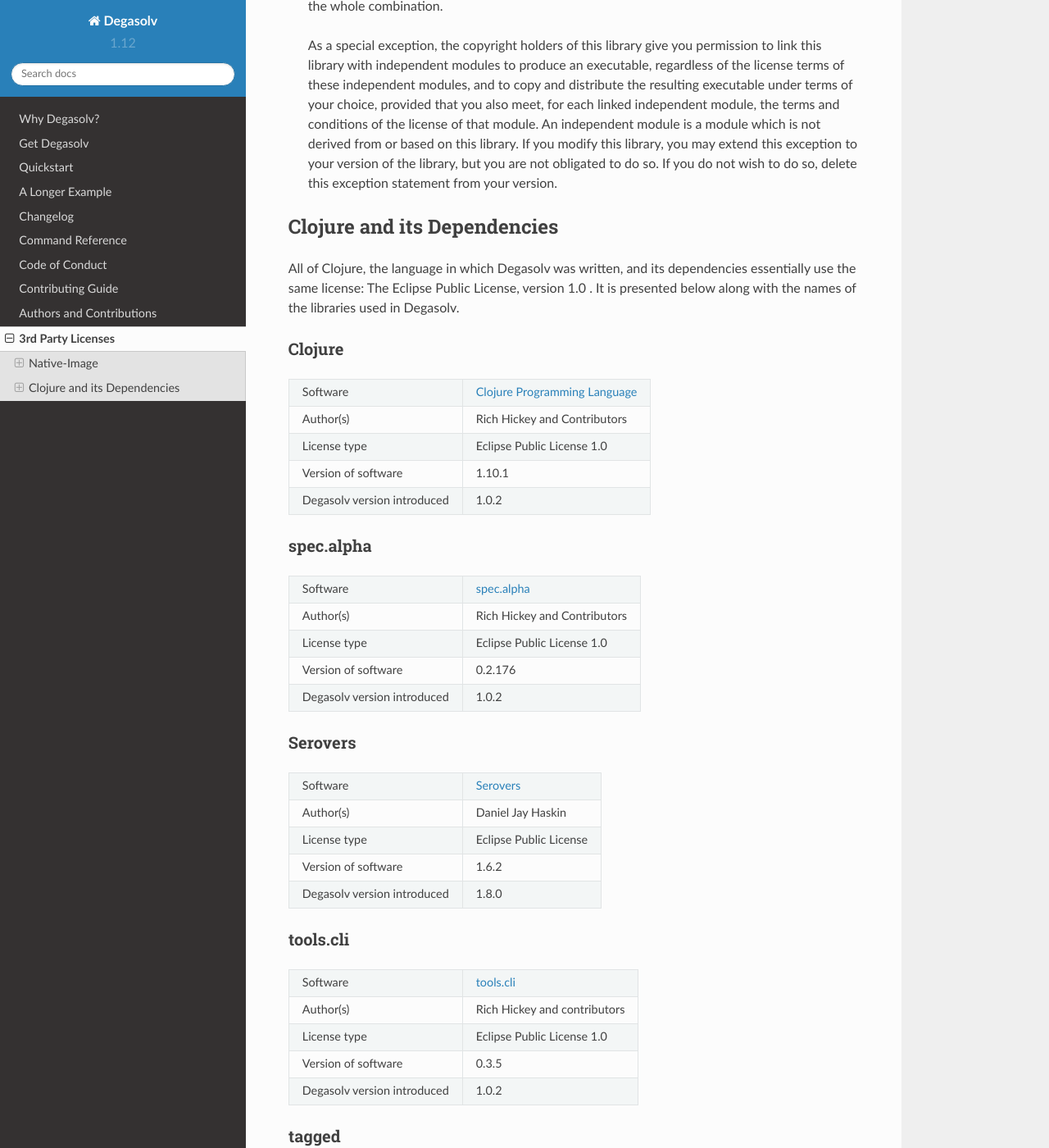
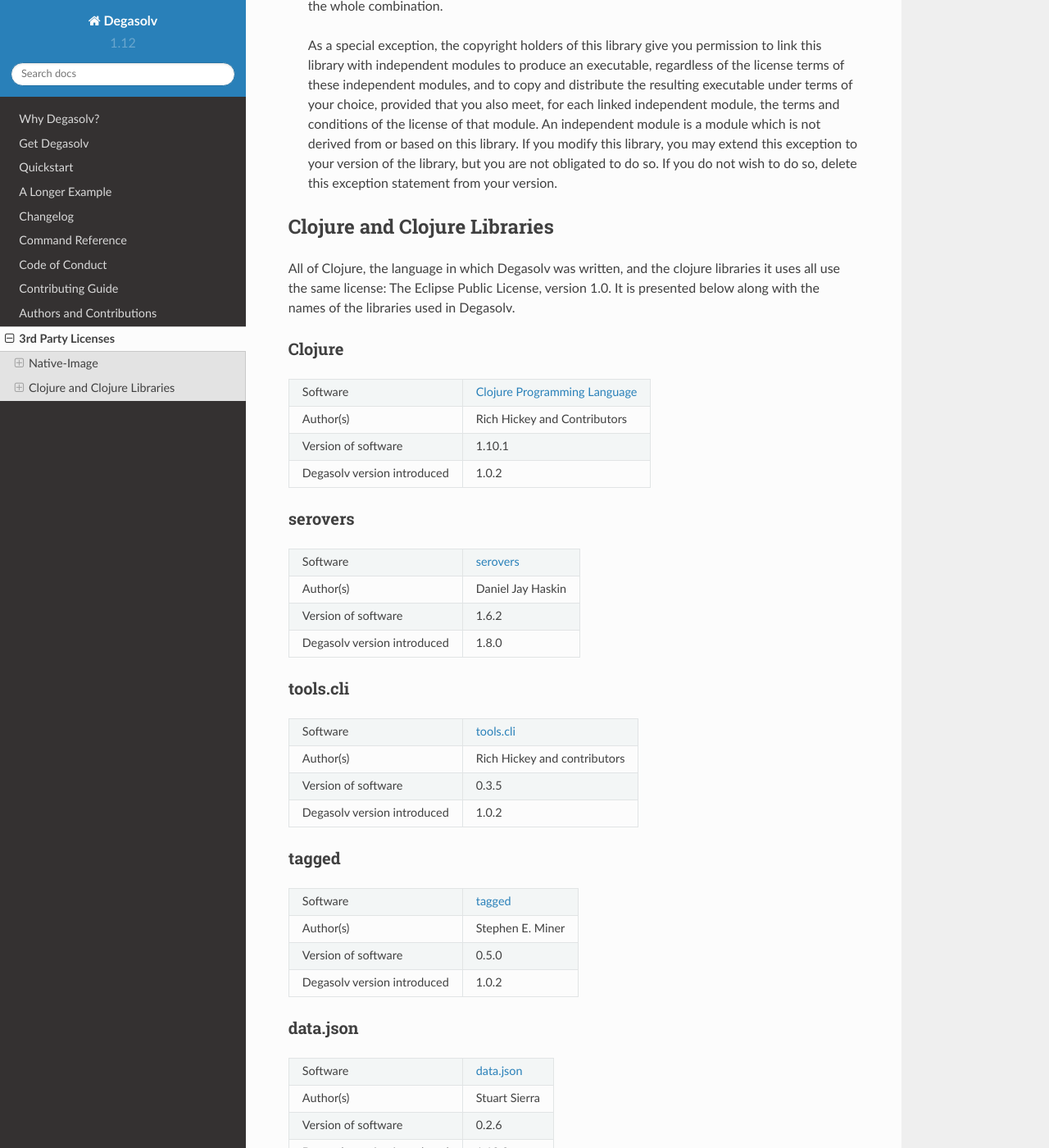
Before and after one commit to djhaskin987/degasolv, a Sphinx documentation site: the page built from docs/3rd-party-licenses.rst, in a window 1280 px wide and 1400 px high, scrolled down 7647 px. Shown: the whole window at 82% size. Built offline with Sphinx 7.4.7 and the Read the Docs theme 2.0.0, drawn with Linux system fonts in a browser that asks for light colours; some of the changed text lies outside the part shown.

Commit message:
Fix 3rd party licenses in docs

```diff
--- a/docs/3rd-party-licenses.rst
+++ b/docs/3rd-party-licenses.rst
@@ -374,12 +374,12 @@
     the library, but you are not obligated to do so.  If you do not wish to do
     so, delete this exception statement from your version.
 
-Clojure and its Dependencies
-----------------------------
+Clojure and Clojure Libraries
+-----------------------------
 
-All of Clojure, the language in which Degasolv was written, and its
-dependencies essentially use the same license: The Eclipse Public License,
-version 1.0 .  It is presented below along with the names of the libraries used
+All of Clojure, the language in which Degasolv was written, and the clojure
+libraries it uses all use the same license: The Eclipse Public License,
+version 1.0. It is presented below along with the names of the libraries used
 in Degasolv.
 
 Clojure
@@ -390,8 +390,6 @@
 +------------------------------+--------------------------------------+
 | Author(s)                    | Rich Hickey and Contributors         |
 +------------------------------+--------------------------------------+
-| License type                 | Eclipse Public License 1.0           |
-+------------------------------+--------------------------------------+
 | Version of software          | 1.10.1                               |
 +------------------------------+--------------------------------------+
 | Degasolv version introduced  | 1.0.2                                |
@@ -399,32 +397,13 @@
 
 .. _Clojure Programming Language: https://github.com/clojure/clojure/releases/tag/clojure-1.10.1
 
-spec.alpha
-++++++++++
-
-+------------------------------+--------------------------------------+
-| Software                     | `spec.alpha`_                        |
-+------------------------------+--------------------------------------+
-| Author(s)                    | Rich Hickey and Contributors         |
-+------------------------------+--------------------------------------+
-| License type                 | Eclipse Public License 1.0           |
-+------------------------------+--------------------------------------+
-| Version of software          | 0.2.176                              |
-+------------------------------+--------------------------------------+
-| Degasolv version introduced  | 1.0.2                                |
-+------------------------------+--------------------------------------+
-
-.. _spec.alpha: https://github.com/clojure/spec.alpha
-
-Serovers
+serovers
 ++++++++
 
 +------------------------------+--------------------------------------+
-| Software                     | `Serovers`_                          |
+| Software                     | `serovers`_                          |
 +------------------------------+--------------------------------------+
 | Author(s)                    | Daniel Jay Haskin                    |
-+------------------------------+--------------------------------------+
-| License type                 | Eclipse Public License               |
 +------------------------------+--------------------------------------+
 | Version of software          | 1.6.2                                |
 +------------------------------+--------------------------------------+
@@ -442,8 +421,6 @@
 +------------------------------+--------------------------------------+
 | Author(s)                    | Rich Hickey and contributors         |
 +------------------------------+--------------------------------------+
-| License type                 | Eclipse Public License 1.0           |
-+------------------------------+--------------------------------------+
 | Version of software          | 0.3.5                                |
 +------------------------------+--------------------------------------+
 | Degasolv version introduced  | 1.0.2                                |
@@ -459,8 +436,6 @@
 +------------------------------+--------------------------------------+
 | Author(s)                    | Stephen E. Miner                     |
 +------------------------------+--------------------------------------+
-| License type                 | Eclipse Public License               |
-+------------------------------+--------------------------------------+
 | Version of software          | 0.5.0                                |
 +------------------------------+--------------------------------------+
 | Degasolv version introduced  | 1.0.2                                |
@@ -475,8 +450,6 @@
 | Software                     | `data.json`_                         |
 +------------------------------+--------------------------------------+
 | Author(s)                    | Stuart Sierra                        |
-+------------------------------+--------------------------------------+
-| License type                 | Eclipse Public License 1.0           |
 +------------------------------+--------------------------------------+
 | Version of software          | 0.2.6                                |
 +------------------------------+--------------------------------------+
@@ -494,8 +467,6 @@
 +------------------------------+--------------------------------------+
 | Author(s)                    | David Nolen, Ambrose Bonnaire-       |
 |                              | Sergeant, Rich Hickey & contributors |
-+------------------------------+--------------------------------------+
-| License type                 | Eclipse Public License 1.0           |
 +------------------------------+--------------------------------------+
 | Version of software          | 0.3.0-alpha5                         |
 +------------------------------+--------------------------------------+
```
